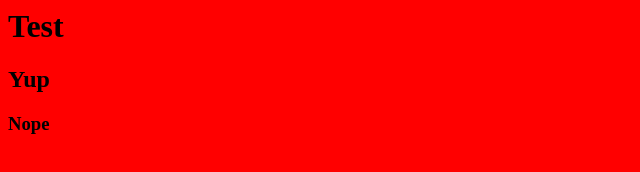
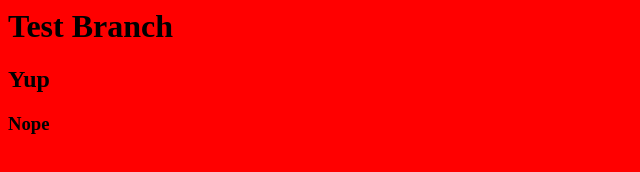
Before and after one commit to chagoyan/test, a plain HTML site: page index.html in a window 1280 px wide. Shown: the whole page, without its empty margins (0-640 px from the left). Drawn offline with Linux system fonts and the light colour scheme.

Commit message:
Update index.html
Changed the h1

```diff
--- a/index.html
+++ b/index.html
@@ -7,7 +7,7 @@ body
 </style>
 </head>
 <body>
-<h1>Test</h1>
+<h1>Test Branch</h1>
   <h2>Yup</h2>
   <h3>Nope</h3>
 </body>
```
